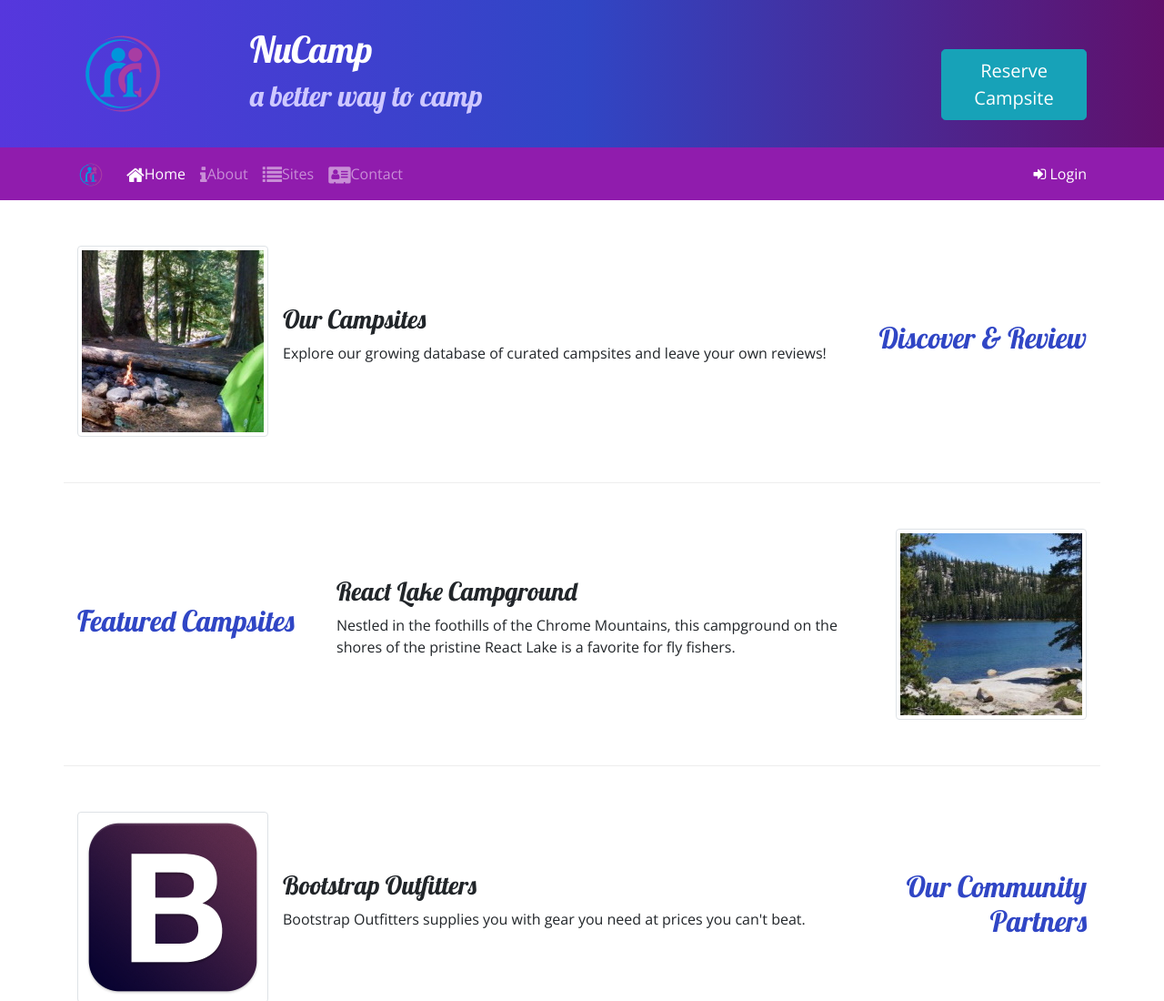
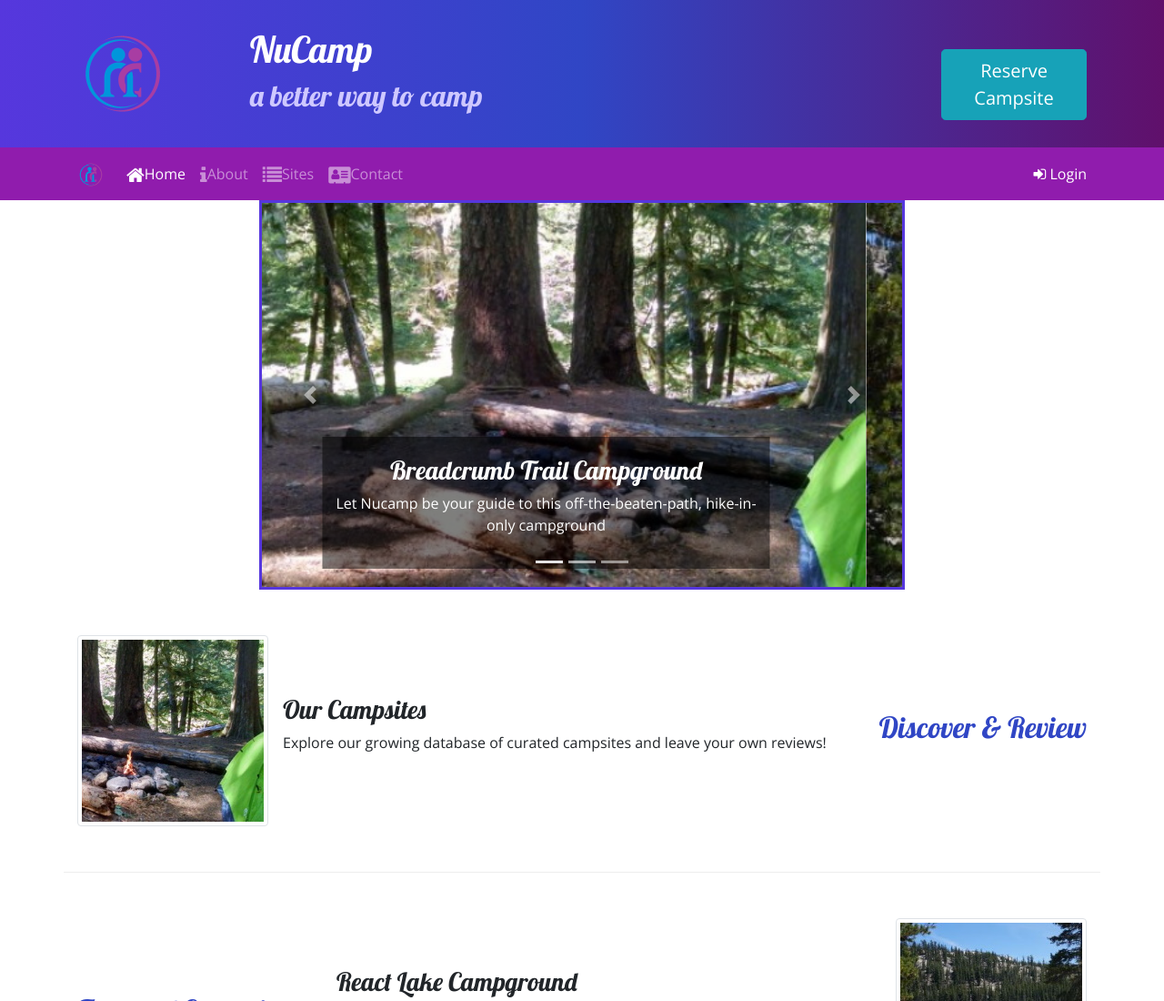
Before and after one commit to chipshep444/nucampsite, a website: page index.html in a window 1280 px wide. Shown: the top 1100 px of the page at 91% size. Drawn offline with nearby package versions, Linux system fonts and the light colour scheme.

Commit message:
012621 1054am

```diff
--- a/css/styles.css
+++ b/css/styles.css
@@ -40,3 +40,11 @@ a, a:hover {
     color: inherit;
     text-decoration: none;
   }
+
+.carousel-caption {
+    background-color: rgba(0, 0, 0, 0.5);
+}
+
+.carousel {
+    border: solid #5637DD;
+}
--- a/index.html
+++ b/index.html
@@ -94,6 +94,47 @@
     </div>
 
     <div class="container">
+        <div class="col-md-8 mx-auto">
+            <div id="homeCarousel" class="carousel slide" data-ride="carousel">
+                <ol class="carousel-indicators">
+                    <li data-target="#homeCarousel" data-slide-to="0" class="active"></li>
+                    <li data-target="#homeCarousel" data-slide-to="1"></li>
+                    <li data-target="#homeCarousel" data-slide-to="2"></li>
+                </ol>
+                <div class="carousel-inner">
+                   <div class="carousel-item active">
+                        <img class="d-block w-100" src="img/breadcrumb-trail.jpg" alt="Breadcrumb Trail Campground" />
+                        <div class="carousel-caption">
+                            <h3>Breadcrumb Trail Campground</h3>
+                            <p class="d-none d-sm-block">Let Nucamp be your guide to this off-the-beaten-path, hike-in-only campground</p>
+                        </div>
+                    </div>
+                    <div class="carousel-item">
+                        <img class="d-block w-100" src="img/react-lake.jpg" alt="React Lake Campground" />
+                        <div class="carousel-caption">
+                            <h3>React Lake Campground</h3>
+                            <p class="d-none d-sm-block">Nestled in the foothills of the Chrome Mountains, this campground on the shores of the pristine React Lake is a favorite for fly fishers.</p>
+                        </div>
+                    </div>
+                    <div class="carousel-item">
+                        <img class="d-block w-100" src="img/chrome-river.jpg" alt="Chrome River Campground" />
+                        <div class="carousel-caption">
+                            <h3>Chrome River Campground</h3>
+                            <p class="d-none d-sm-block">Spend a few sunny days and starry nights beneath a canopy of old-growth firs at this enchanting spot by the Chrome River.</p>
+                        </div>
+                    </div>
+                    <a class="carousel-control-prev" href="#homeCarousel" role="button" data-slide="prev">
+                        <span class="carousel-control-prev-icon"></span>
+                        <span class="sr-only">Previous</span>
+                    </a>
+                    <a class="carousel-control-next" href="#homeCarousel" role="button" data-slide="next">
+                        <span class="carousel-control-next-icon"></span>
+                        <span class="sr-only">Next</span>
+                    </a>
+                </div>
+            </div>
+        </div>
+
         <div class="row row-content align-items-center">
             <div class="col-sm-4 order-sm-last col-md-3">
                 <h2 class="text-sm-right">Discover & Review</h2>
```
